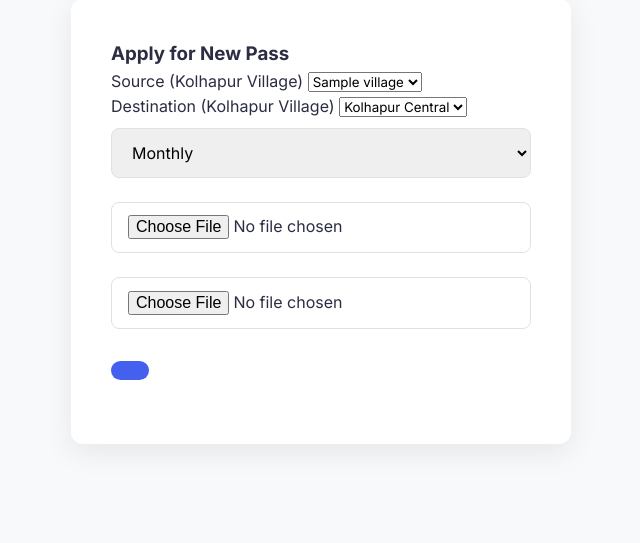
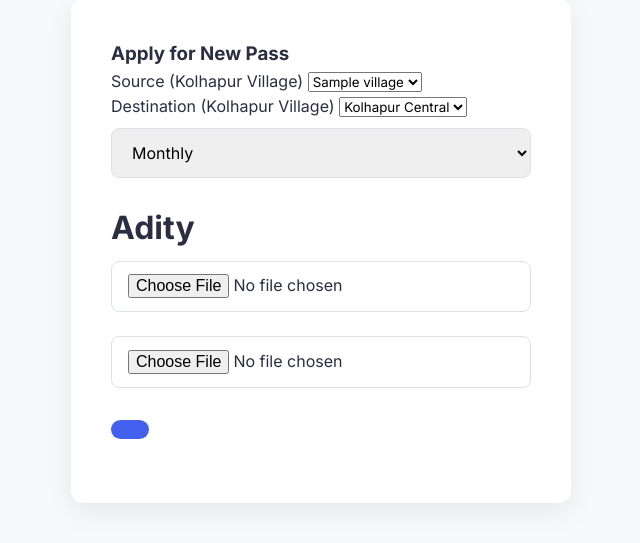
Before and after one commit to adityaavadan/smart_bus_pass, a Flask app: template templates/apply_pass.html in a window 1280 px wide. Shown: the part 142-685 px from the top of the page, without its empty margins (319-959 px from the left). Run offline with Flask 3, Linux system fonts and the light colour scheme; the template is opened without the code that fills it: most values are stand-ins (such as "Sample title", 1, 10 or a date in 2020).

Commit message:
Add header 'Adity' to apply_pass.html

```diff
--- a/templates/apply_pass.html
+++ b/templates/apply_pass.html
@@ -40,6 +40,7 @@
                     </div>
 
                     <div class="form-group mb-4">
+                        <h1>Adity</h1>
                         <label class="small mb-1 font-weight-bold">{{ t.photo_label }}</label>
                         <input type="file" name="profile_pic" class="form-control-file" accept="image/*" required>
                     </div>
```
